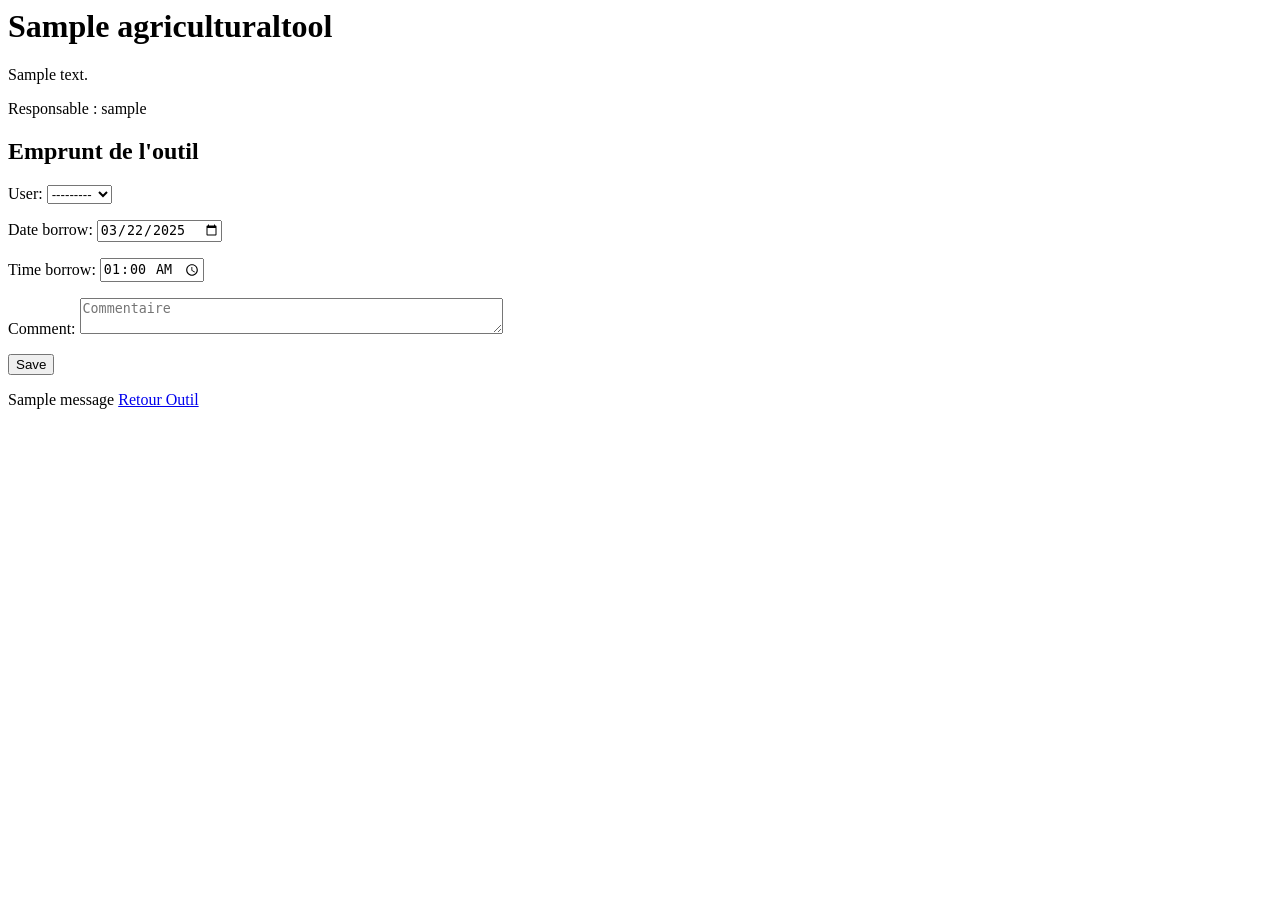
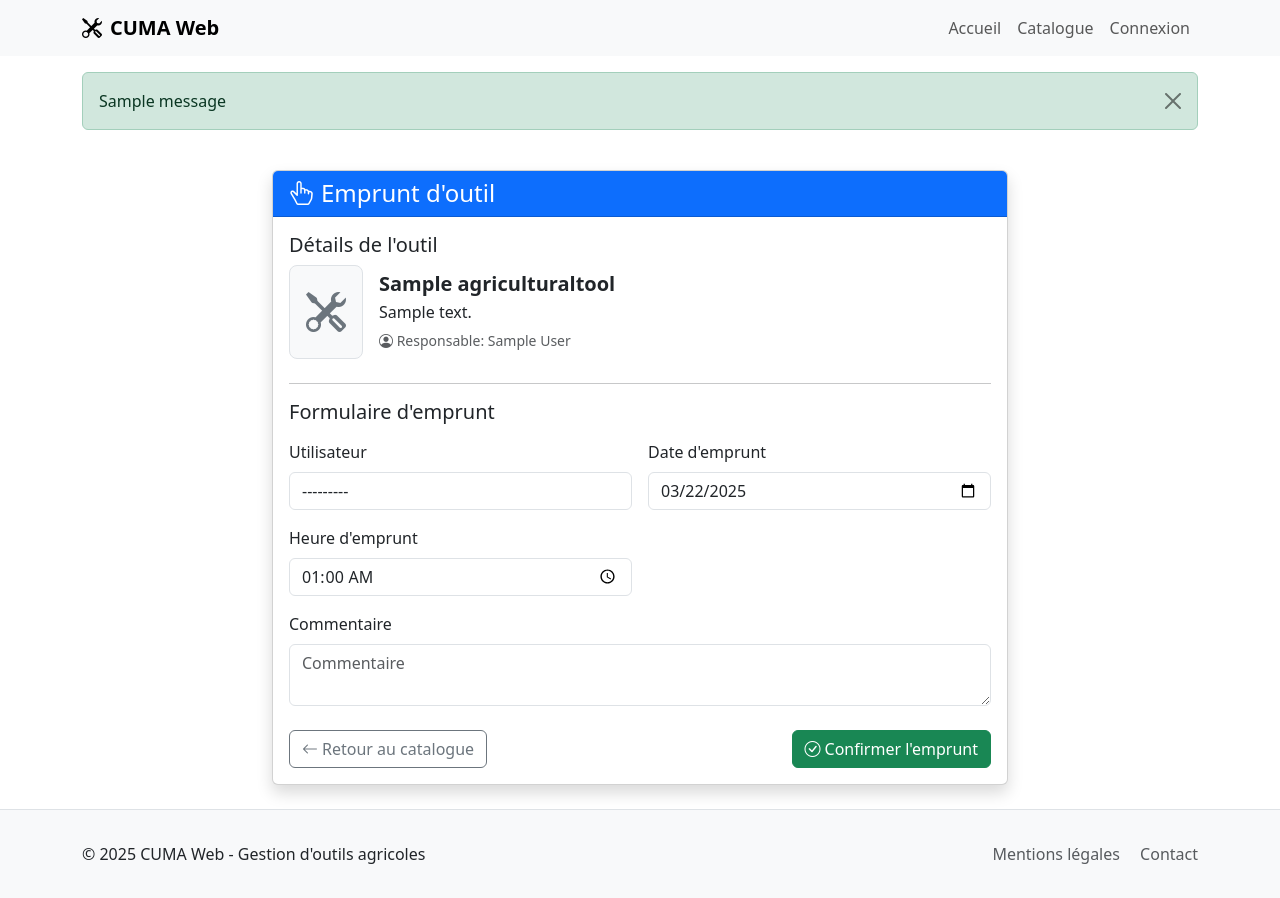
Before and after one commit to AntoineBachelet/cumaweb, a Django app: page /catalog/1/borrow/ in a window 1280 px wide. Before the commit the page ends 409 px from the top, so only its background shows below. Run offline with Django 5.2, Linux system fonts and the light colour scheme; tables that the repository leaves empty hold one stand-in row (values such as "Sample post"); one stand-in notice (Sample message) is shown.

Commit message:
feat: adapt toolform to added base and tags

```diff
--- a/src/catalog/templates/catalog/toolform.html
+++ b/src/catalog/templates/catalog/toolform.html
@@ -1,21 +1,94 @@
-<h1> {{tool.name}} </h1>
+{% extends "catalog/base.html" %}
+{% load form_tags %}
 
-{% if tool.description %}
-<p> {{tool.description}} </p>
-{% endif %}
+{% block title %}Emprunt - {{ tool.name }}{% endblock %}
 
-<p> Responsable : {{tool.user.username}} {{tool.user.firstname}} {{tool.user.lastname}} </p>
+{% block content %}
+<div class="container py-4">
+  <div class="row justify-content-center">
+    <div class="col-md-8">
+      <div class="card shadow">
+        <div class="card-header bg-primary text-white">
+          <h4 class="card-title mb-0">
+            <i class="bi bi-hand-index-thumb me-2"></i>Emprunt d'outil
+          </h4>
+        </div>
 
-<h2> Emprunt de l'outil </h2>
+        <div class="card-body">
+          <div class="mb-4">
+            <h5>Détails de l'outil</h5>
+            <div class="d-flex align-items-center">
+              <div class="border p-3 rounded-3 bg-light me-3 flex-shrink-0">
+                <i class="bi bi-tools fs-1 text-secondary"></i>
+              </div>
+              <div>
+                <h5 class="fw-bold mb-1">{{ tool.name }}</h5>
+                <p class="mb-1">{{ tool.description }}</p>
+                {% if tool.user %}
+                  <small class="text-muted">
+                    <i class="bi bi-person-circle"></i> Responsable: {{ tool.user.get_full_name|default:tool.user.username }}
+                  </small>
+                {% endif %}
+              </div>
+            </div>
+          </div>
 
-{% comment %} {% if user.is_authenticated %} {% endcomment %}
-<form method="post">{% csrf_token %}
-    {{ form.as_p }}
-    <input type="submit" value="Save">
-</form>
+          <hr>
 
-{% for msg in messages %}
-    {{msg}}
-{% endfor %}
+          <h5 class="mb-3">Formulaire d'emprunt</h5>
+          <form method="post">
+            {% csrf_token %}
 
-<a href="{% url 'catalog:index'%}"> Retour Outil </a>
+            {{ form.tool }}
+
+            <div class="row g-3 mb-3">
+              {% if not user.is_authenticated %}
+                <div class="col-md-6">
+                  <label for="{{ form.user.id_for_label }}" class="form-label">Utilisateur</label>
+                  {{ form.user|add_class:"form-control" }}
+                  {% if form.user.errors %}
+                    <div class="invalid-feedback d-block">{{ form.user.errors }}</div>
+                  {% endif %}
+                </div>
+              {% endif %}
+
+              <div class="col-md-6">
+                <label for="{{ form.date_borrow.id_for_label }}" class="form-label">Date d'emprunt</label>
+                {{ form.date_borrow|add_class:"form-control" }}
+                {% if form.date_borrow.errors %}
+                  <div class="invalid-feedback d-block">{{ form.date_borrow.errors }}</div>
+                {% endif %}
+              </div>
+
+              <div class="col-md-6">
+                <label for="{{ form.time_borrow.id_for_label }}" class="form-label">Heure d'emprunt</label>
+                {{ form.time_borrow|add_class:"form-control" }}
+                {% if form.time_borrow.errors %}
+                  <div class="invalid-feedback d-block">{{ form.time_borrow.errors }}</div>
+                {% endif %}
+              </div>
+            </div>
+
+            <div class="mb-3">
+              <label for="{{ form.comment.id_for_label }}" class="form-label">Commentaire</label>
+              {{ form.comment|add_class:"form-control" }}
+              {% if form.comment.errors %}
+                <div class="invalid-feedback d-block">{{ form.comment.errors }}</div>
+              {% endif %}
+            </div>
+
+            <div class="d-flex justify-content-between mt-4">
+              <a href="{% url 'catalog:index' %}" class="btn btn-outline-secondary">
+                <i class="bi bi-arrow-left me-1"></i>Retour au catalogue
+              </a>
+              <button type="submit" class="btn btn-success">
+                <i class="bi bi-check-circle me-1"></i>Confirmer l'emprunt
+              </button>
+            </div>
+          </form>
+        </div>
+      </div>
+    </div>
+  </div>
+</div>
+{% endblock %}
```
